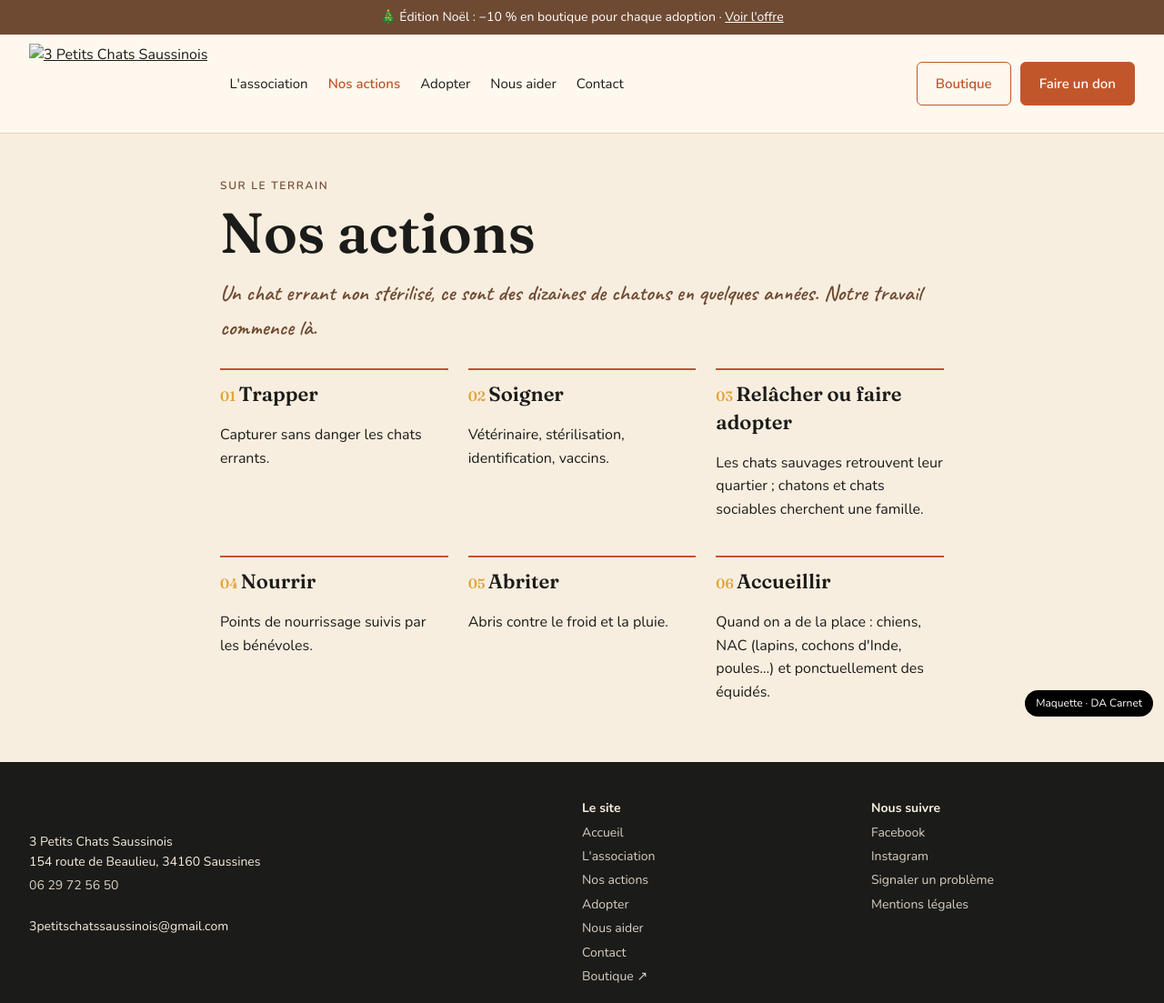
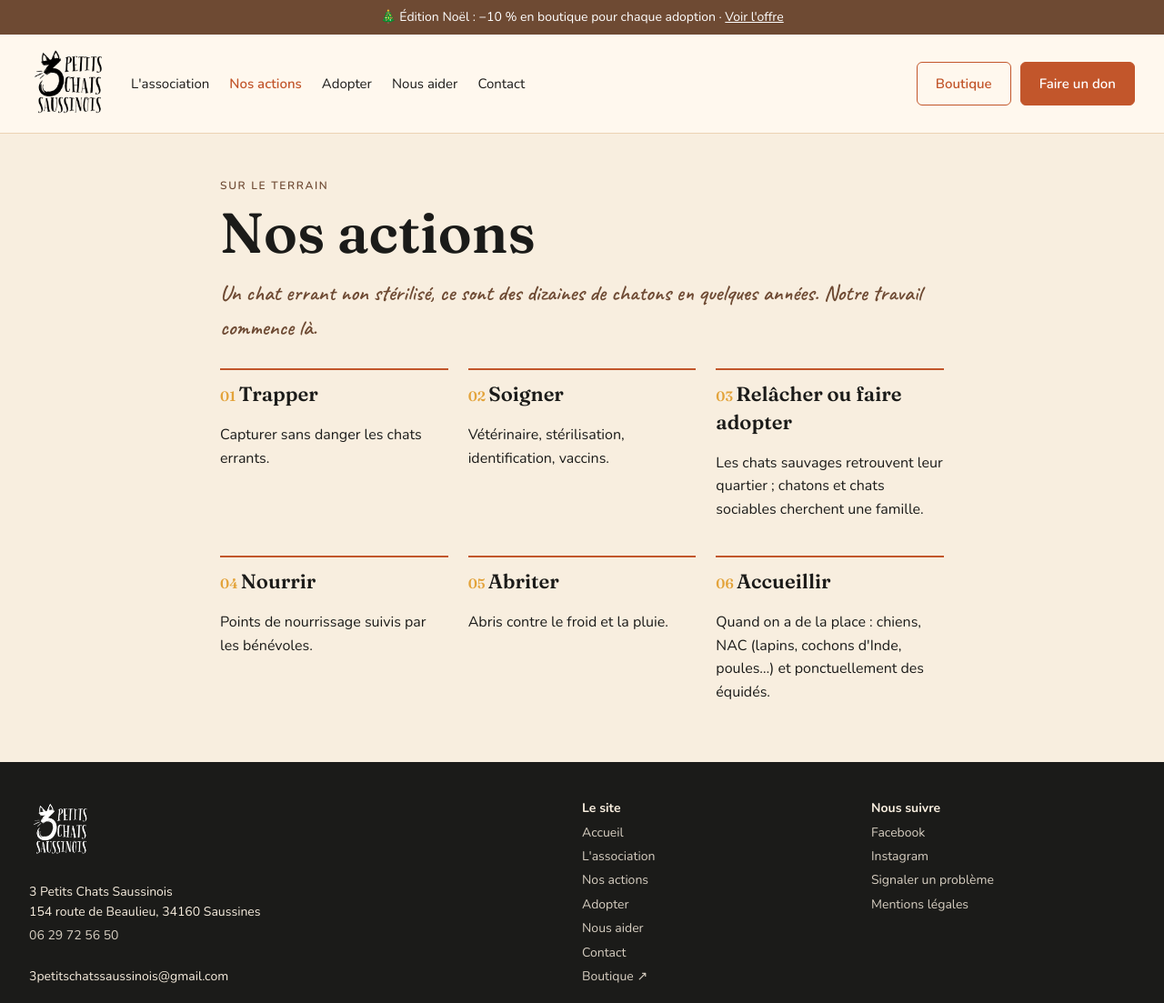
Before and after one commit to theofabianiricaud-design/3petitschatssaussinois-site, a plain HTML site: page actions.html in a window 1280 px wide. Shown: the top 1103 px of the page at 91% size. Drawn offline with nearby package versions, Linux system fonts and the light colour scheme.

Commit message:
Logo dans le dossier du site (chemin casse corrige), version publication sans badge Maquette
Co-Authored-By: Claude Opus 5.5 <noreply@anthropic.com>

```diff
--- a/actions.html
+++ b/actions.html
@@ -4,9 +4,9 @@
 <meta property="og:title" content="Nos actions · 3 Petits Chats Saussinois"><meta property="og:description" content="Protection des chats errants à Saussines et alentours (Hérault) : soins, stérilisation, adoption."><meta property="og:image" content="https://3petitschatssaussinois.fr/img/chat-gris.jpg"><meta property="og:url" content="https://3petitschatssaussinois.fr/actions.html"><link rel="canonical" href="https://3petitschatssaussinois.fr/actions.html"><meta property="og:locale" content="fr_FR"><meta property="og:type" content="website">
 <script type="application/ld+json">{"@context":"https://schema.org","@type":"NGO","name":"3 Petits Chats Saussinois","description":"Association de protection des chats errants : soins, stérilisation, adoption.","foundingDate":"2020","telephone":"+33629725650","email":"3petitschatssaussinois@gmail.com","address":{"@type":"PostalAddress","streetAddress":"154 route de Beaulieu","postalCode":"34160","addressLocality":"Saussines","addressRegion":"Hérault","addressCountry":"FR"},"url":"https://3petitschatssaussinois.fr","areaServed":"Saussines et alentours","sameAs":["https://www.facebook.com/p/3-petits-chats-saussinois-100070176721091/","https://www.instagram.com/3_petitschatssaussinois"]}</script>
 <link rel="stylesheet" href="https://fonts.googleapis.com/css2?family=Fraunces:opsz,wght,SOFT@9..144,500..700,100&family=Caveat:wght@600&family=Nunito:wght@400;600;700&display=swap">
-<link rel="stylesheet" href="style.css?v=1794425473"></head><body>
+<link rel="stylesheet" href="style.css?v=1794519219"></head><body>
 <div class="bandeau">🎄 Édition Noël : −10 % en boutique pour chaque adoption · <a href="adopter.html#noel">Voir l'offre</a></div>
-<header class="entete"><a href="index.html" class="logo"><img src="../../02_DA/logo/LOGO_OFFICIEL_1080.jpg" alt="3 Petits Chats Saussinois"></a>
+<header class="entete"><a href="index.html" class="logo"><img src="img/logo-officiel.jpg" alt="3 Petits Chats Saussinois"></a>
 <input type="checkbox" id="menu" hidden><label for="menu" class="burger" aria-label="Menu">☰</label>
 <nav><a href="association.html">L'association</a><a href="actions.html" aria-current="page">Nos actions</a><a href="adopter.html">Adopter</a><a href="aider.html">Nous aider</a><a href="contact.html">Contact</a></nav>
 <div class="actions"><a class="btn contour" href="https://3-petits-chats-saussinois.printify.me">Boutique</a><a class="btn plein" href="aider.html">Faire un don</a></div></header>
@@ -14,9 +14,9 @@
 <p class="lede">Un chat errant non stérilisé, ce sont des dizaines de chatons en quelques années. Notre travail commence là.</p>
 <div class="etapes"><div><b>Trapper</b><p>Capturer sans danger les chats errants.</p></div><div><b>Soigner</b><p>Vétérinaire, stérilisation, identification, vaccins.</p></div><div><b>Relâcher ou faire adopter</b><p>Les chats sauvages retrouvent leur quartier ; chatons et chats sociables cherchent une famille.</p></div><div><b>Nourrir</b><p>Points de nourrissage suivis par les bénévoles.</p></div><div><b>Abriter</b><p>Abris contre le froid et la pluie.</p></div><div><b>Accueillir</b><p>Quand on a de la place : chiens, NAC (lapins, cochons d'Inde, poules…) et ponctuellement des équidés.</p></div></div>
 </section></main>
-<footer class="pied"><div><img src="../../02_DA/logo/LOGO_OFFICIEL_1080.jpg" alt="" class="logo-pied"><p>3 Petits Chats Saussinois<br>154 route de Beaulieu, 34160 Saussines<br><a href="tel:+33629725650">06 29 72 56 50</a><br>3petitschatssaussinois@gmail.com</p></div>
+<footer class="pied"><div><img src="img/logo-officiel.jpg" alt="" class="logo-pied"><p>3 Petits Chats Saussinois<br>154 route de Beaulieu, 34160 Saussines<br><a href="tel:+33629725650">06 29 72 56 50</a><br>3petitschatssaussinois@gmail.com</p></div>
 <div><b>Le site</b><a href="index.html">Accueil</a><a href="association.html">L'association</a><a href="actions.html">Nos actions</a><a href="adopter.html">Adopter</a><a href="aider.html">Nous aider</a><a href="contact.html">Contact</a><a href="https://3-petits-chats-saussinois.printify.me" class="ext">Boutique ↗</a></div>
 <div><b>Nous suivre</b><a href="https://www.facebook.com/p/3-petits-chats-saussinois-100070176721091/">Facebook</a><a href="https://www.instagram.com/3_petitschatssaussinois">Instagram</a><a href="contact.html#aide">Signaler un problème</a><a href="mentions.html">Mentions légales</a></div></footer>
 <dialog id="fiche" aria-labelledby="fiche-titre"><button class="fermer" aria-label="Fermer">×</button><div id="fiche-corps"></div></dialog>
-<script>window.LIENS={mail:"3petitschatssaussinois@gmail.com",boutique:"https://3-petits-chats-saussinois.printify.me",tel:"06 29 72 56 50",equipe:"contact3pcs.web@gmail.com",cle:"f61a0253-c6c8-4992-a5dc-e220fddeb63f"};</script><script src="script.js?v=1794425473"></script>
-<div class="maquette">Maquette · DA Carnet</div></body></html>
+<script>window.LIENS={mail:"3petitschatssaussinois@gmail.com",boutique:"https://3-petits-chats-saussinois.printify.me",tel:"06 29 72 56 50",equipe:"contact3pcs.web@gmail.com",cle:"f61a0253-c6c8-4992-a5dc-e220fddeb63f"};</script><script src="script.js?v=1794519219"></script>
+</body></html>
```
Also changed, not shown: adopter.html (+5 -5 lines), aider.html (+5 -5 lines), association.html (+5 -5 lines), contact.html (+5 -5 lines), index.html (+5 -5 lines), mentions.html (+5 -5 lines), img/logo-officiel.jpg (added).
